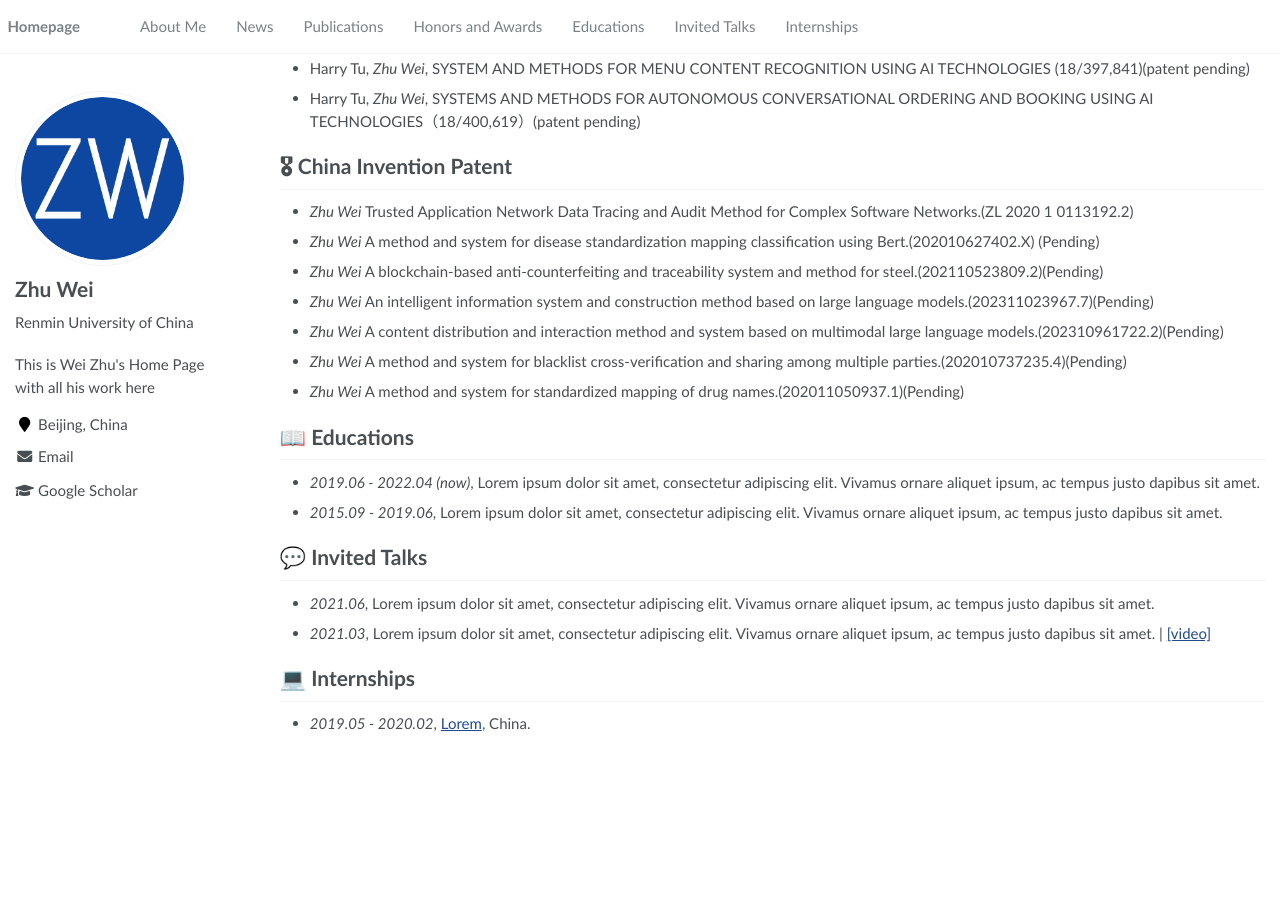
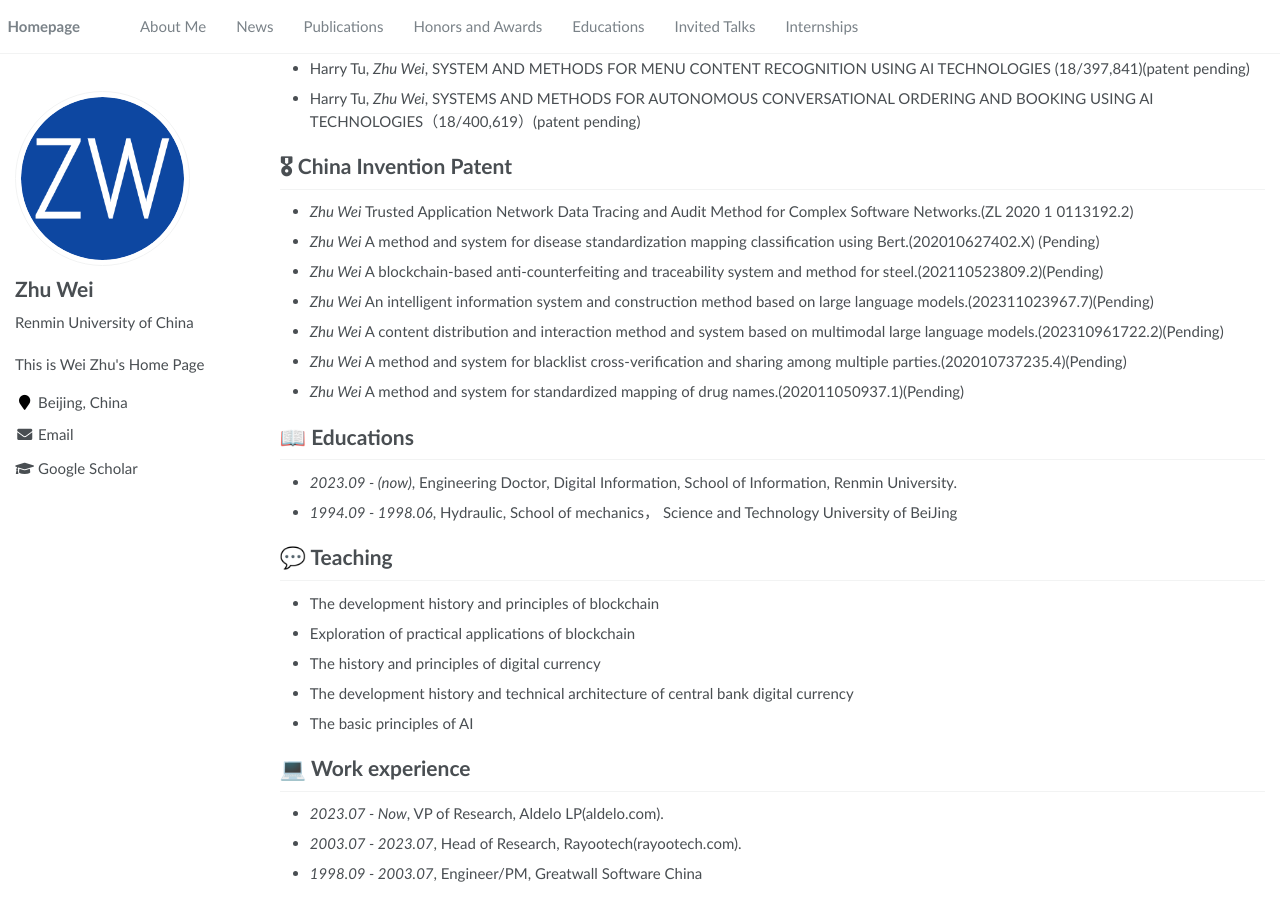
Before and after one commit to Williamm-Wei-Zhu/Williamm-Wei-Zhu.github.io, a Jekyll site: the page built from _pages/about.md, in a window 1280 px wide and 900 px high, scrolled down 2109 px. Built offline with Jekyll 4.4.1, drawn with Linux system fonts in a browser that asks for light colours; before the commit the page ends 2859 px from its top, so only the background shows below that; some of the changed text lies outside the part shown.

Commit message:
work experience

```diff
--- a/_config.yml
+++ b/_config.yml
@@ -7,9 +7,9 @@
 
 # Site Settings
 title                    : "Wei Zhu"
-description              : "This is Wei Zhu's Home Page with all his work here"
+description              : "This is Wei Zhu's Home Page"
 repository               : "Williamm-Wei-Zhu/Williamm-Wei-Zhu.github.io"
-google_scholar_stats_use_cdn : true
+google_scholar_stats_use_cdn : false
 
 # google analytics
 google_analytics_id      :  # get google_analytics_id from https://analytics.google.com/analytics/
--- a/_pages/about.md
+++ b/_pages/about.md
@@ -28,12 +28,12 @@ I graduated from Science and Technology University of BeiJing in 1998.
 
 My research interest includes AI application and Blockchain.
 
-The stories, essays I wrote can be found at  <a href='https://scholar.google.com/citations?user=DhtAFkwAAAAJ'>My blog</a>.
+The stories, essays I wrote can be found at  <a href='https://www.jianshu.com/u/7bd87904807a'>My blog</a>.
 
 
 # 🔥 News
-- *2022.02*: &nbsp;🎉🎉 Lorem ipsum dolor sit amet, consectetur adipiscing elit. Vivamus ornare aliquet ipsum, ac tempus justo dapibus sit amet.
-- *2022.02*: &nbsp;🎉🎉 Lorem ipsum dolor sit amet, consectetur adipiscing elit. Vivamus ornare aliquet ipsum, ac tempus justo dapibus sit amet.
+- *2022.02*: &nbsp;🎉🎉 Digital Currency:: The Rise of Machine Power and the Future of Digital Order is published.
+- *2020.02*: &nbsp;🎉🎉 The Brief History of Blockchain is published.
 
 # 📝 Publications
 
@@ -99,12 +99,17 @@ Wei Zhu, Yun Wu, Bo Yang
 
 
 # 📖 Educations
-- *2019.06 - 2022.04 (now)*, Lorem ipsum dolor sit amet, consectetur adipiscing elit. Vivamus ornare aliquet ipsum, ac tempus justo dapibus sit amet.
-- *2015.09 - 2019.06*, Lorem ipsum dolor sit amet, consectetur adipiscing elit. Vivamus ornare aliquet ipsum, ac tempus justo dapibus sit amet.
+- *2023.09 -  (now)*, Engineering Doctor, Digital Information, School of Information, Renmin University.
+- *1994.09 - 1998.06*, Hydraulic, School of mechanics， Science and Technology University of BeiJing
 
-# 💬 Invited Talks
-- *2021.06*, Lorem ipsum dolor sit amet, consectetur adipiscing elit. Vivamus ornare aliquet ipsum, ac tempus justo dapibus sit amet.
-- *2021.03*, Lorem ipsum dolor sit amet, consectetur adipiscing elit. Vivamus ornare aliquet ipsum, ac tempus justo dapibus sit amet.  \| [\[video\]](https://github.com/)
+# 💬 Teaching
+- The development history and principles of blockchain
+- Exploration of practical applications of blockchain
+- The history and principles of digital currency
+- The development history and technical architecture of central bank digital currency
+- The basic principles of AI
 
-# 💻 Internships
-- *2019.05 - 2020.02*, [Lorem](https://github.com/), China.
+# 💻 Work experience
+- *2023.07 - Now*, VP of Research, Aldelo LP(aldelo.com).
+- *2003.07 - 2023.07*, Head of Research, Rayootech(rayootech.com).
+- *1998.09 - 2003.07*, Engineer/PM, Greatwall Software China
```
